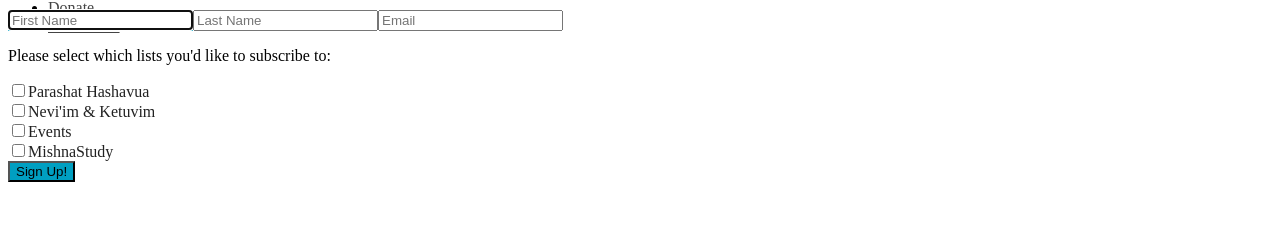
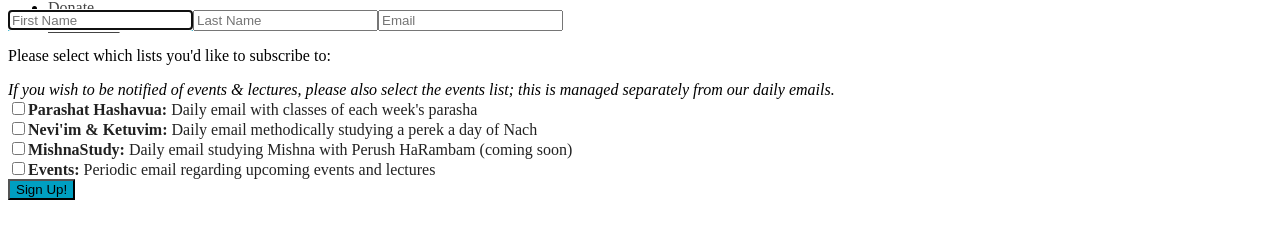
Before and after one commit to tanach-study/Tanach-Study, a React app: page /signup in a window 1280 px wide. Shown: the part 213-442 px from the top of the page. Built offline with nearby package versions, Linux system fonts and the light colour scheme; the HTML template or start-up script is replaced by a standard one.

Commit message:
Update descriptions of each list

```diff
--- a/src/components/Signup/SignupForm.jsx
+++ b/src/components/Signup/SignupForm.jsx
@@ -63,9 +63,10 @@ class SignupForm extends Component {
         <input type='email' name='email' placeholder='Email' required value={this.state.email} onChange={(e) => this.setState({ email: e.target.value })} />
         <div className='row'>
           <p className='center-align'>Please select which lists you'd like to subscribe to:</p>
+          <i>If you wish to be notified of events & lectures, please also select the events list; this is managed separately from our daily emails.</i>
         </div>
         <div className='row'>
-          <div className='col l6 m6 s6'>
+          <div className='col l12 m12 s12 left-align'>
             <input
               type='checkbox'
               id='list1'
@@ -73,9 +74,11 @@ class SignupForm extends Component {
               checked={this.state.list1}
               onChange={(e) => this.setState({ list1: !this.state.list1 })}
             />
-            <label htmlFor='list1' className={styles['checkbox-label']}>Parashat Hashavua</label>
+            <label htmlFor='list1' className={styles['checkbox-label']}><b>Parashat Hashavua:</b> Daily email with classes of each week's parasha</label>
           </div>
-          <div className='col l6 m6 s6'>
+        </div>
+        <div className='row'>
+          <div className='col l12 m12 s12 left-align'>
             <input
               type='checkbox'
               id='list2'
@@ -83,9 +86,11 @@ class SignupForm extends Component {
               checked={this.state.list2}
               onChange={(e) => this.setState({ list2: !this.state.list2 })}
             />
-            <label htmlFor='list2' className={styles['checkbox-label']}>Nevi'im & Ketuvim</label>
+            <label htmlFor='list2' className={styles['checkbox-label']}><b>Nevi'im & Ketuvim:</b> Daily email methodically studying a perek a day of Nach</label>
           </div>
-          <div className='col l6 m6 s6'>
+          </div>
+        <div className='row'>
+          <div className='col l12 m12 s12 left-align'>
             <input
               type='checkbox'
               id='list3'
@@ -93,9 +98,11 @@ class SignupForm extends Component {
               checked={this.state.list3}
               onChange={(e) => this.setState({ list3: !this.state.list3 })}
             />
-            <label htmlFor='list3' className={styles['checkbox-label']}>Events</label>
+            <label htmlFor='list3' className={styles['checkbox-label']}><b>MishnaStudy:</b> Daily email studying Mishna with Perush HaRambam (coming soon)</label>
           </div>
-          <div className='col l6 m6 s6'>
+        </div>
+        <div className='row'>
+          <div className='col l12 m12 s12 left-align'>
             <input
               type='checkbox'
               id='list4'
@@ -103,7 +110,7 @@ class SignupForm extends Component {
               checked={this.state.list4}
               onChange={(e) => this.setState({ list4: !this.state.list4 })}
             />
-            <label htmlFor='list4' className={styles['checkbox-label']}>MishnaStudy</label>
+            <label htmlFor='list4' className={styles['checkbox-label']}><b>Events:</b> Periodic email regarding upcoming events and lectures</label>
           </div>
         </div>
         <button type='submit' className='btn tsblue' onClick={(e) => this.doSubmit(e)}>Sign Up!</button>
```
